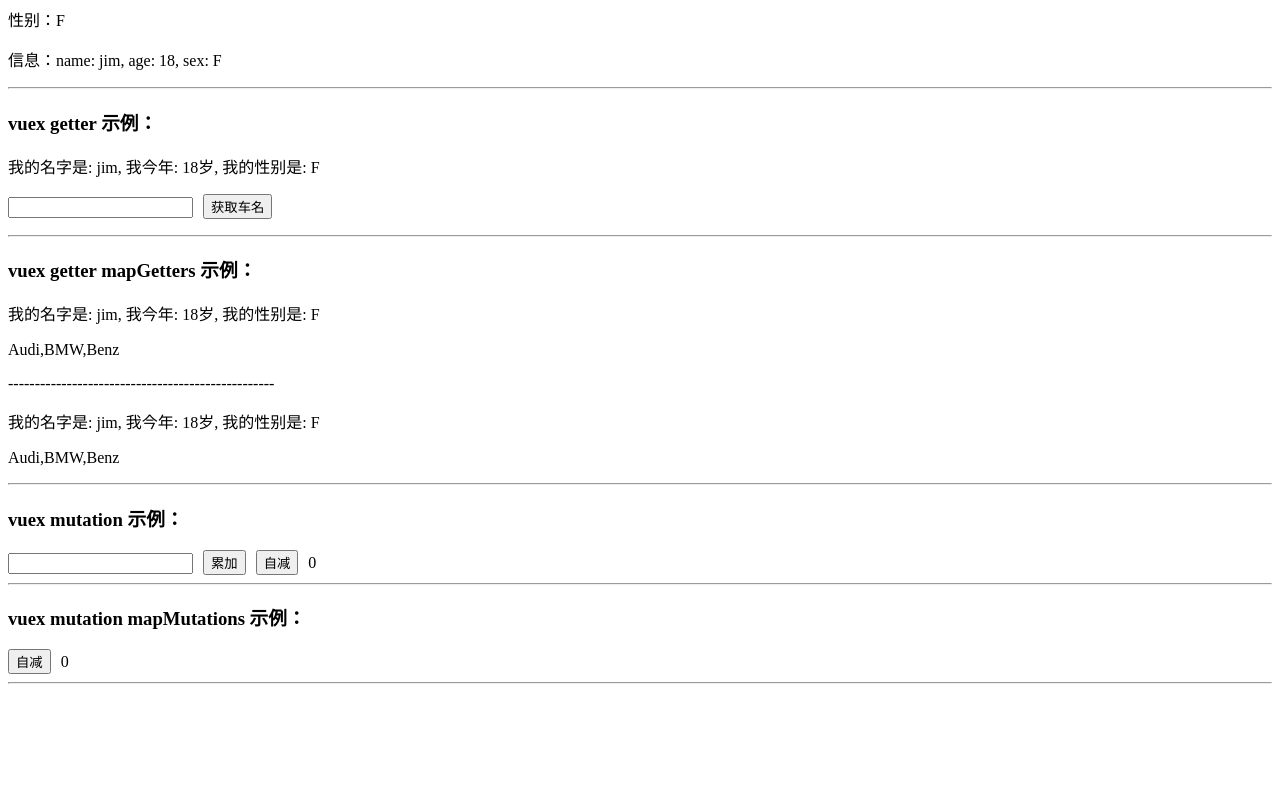
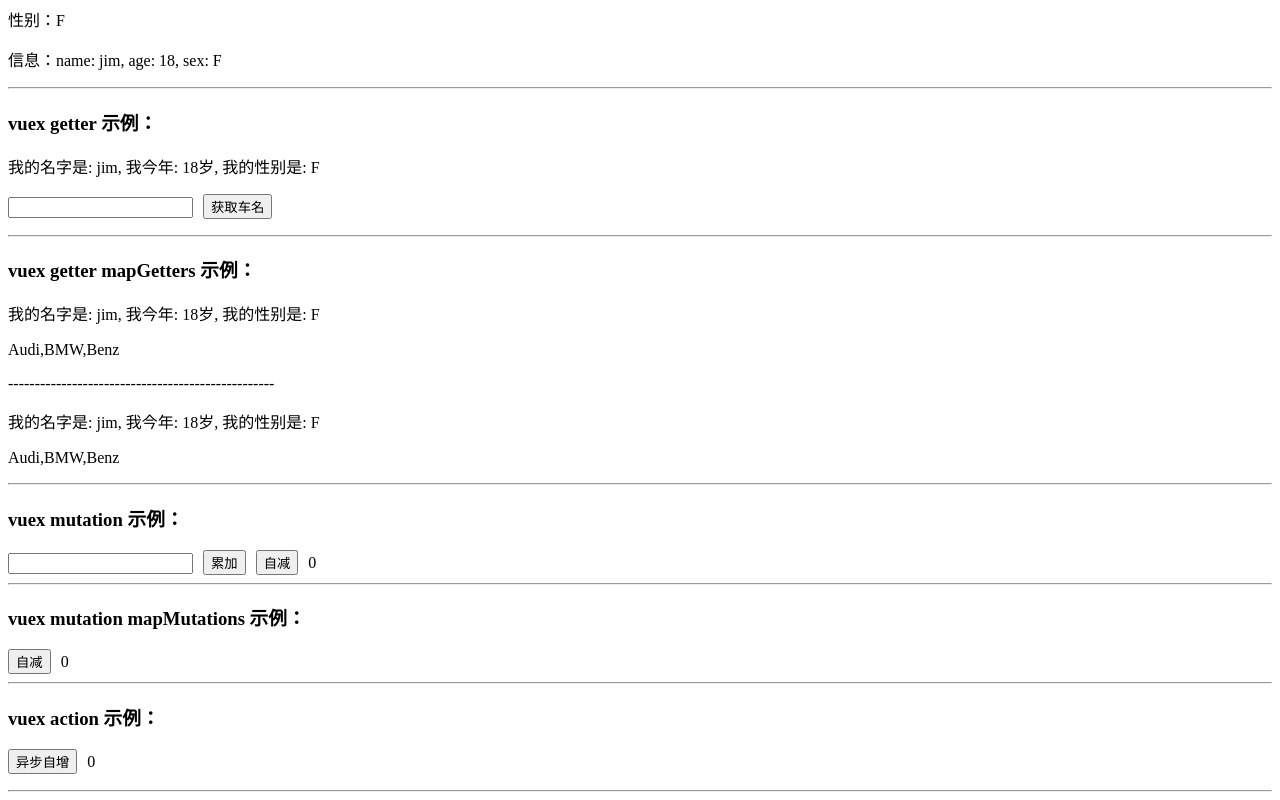
Before and after one commit to tianqing617/vuex-base-project, a Vue app: page / in a window 1280 px wide. Shown: the part 423-1223 px from the top of the page. Before the commit the page ends 1115 px from the top, so only its background shows below. Built offline with nearby package versions, Linux system fonts and the light colour scheme.

Commit message:
optimize

```diff
--- a/src/App.vue
+++ b/src/App.vue
@@ -28,6 +28,10 @@
     <vuex-mutation2></vuex-mutation2>
     <hr/>
 
+    <h3>vuex action 示例：</h3>
+    <vuex-action></vuex-action>
+    <hr/>
+
   </div>
 </template>
 
@@ -39,6 +43,7 @@ import vuexGetter1 from './components/vuexGetter1.vue'
 import vuexGetter2 from './components/vuexGetter2.vue'
 import vuexMutation1 from './components/vuexMutation1.vue'
 import vuexMutation2 from './components/vuexMutation2.vue'
+import vuexAction from './components/vuexAction.vue'
 
 export default {
   name: 'app',
@@ -50,6 +55,7 @@ export default {
     vuexGetter2,
     vuexMutation1,
     vuexMutation2,
+    vuexAction,
   },
 }
 </script>
--- /dev/null
+++ b/src/components/vuexAction.vue
@@ -0,0 +1,19 @@
+<template>
+  <div class="action">
+    <p>
+      <button>异步自增</button>
+      <span>{{count}}</span>
+    </p>
+  </div>
+</template>
+
+<script>
+  export default {
+    name: 'vuexAction',
+    computed: {
+      count() {
+        return this.$store.state.count;
+      },
+    },
+  }
+</script>
--- a/src/store.js
+++ b/src/store.js
@@ -47,7 +47,14 @@ export default new Vuex.Store({
       state.count += parseInt(params.num);
     },
   },
+  // 说明：
+  // 1. Action 提交的是 mutation，而不是直接变更状态。
+  // 2. Action 可以包含任意异步操作。
   actions: {
-
+    incrementAsync ({ commit }) {
+      setTimeout(() => {
+        commit('increment')
+      }, 1000)
+    },
   }
 })
```
Also changed, not shown: .eslintrc.js.
